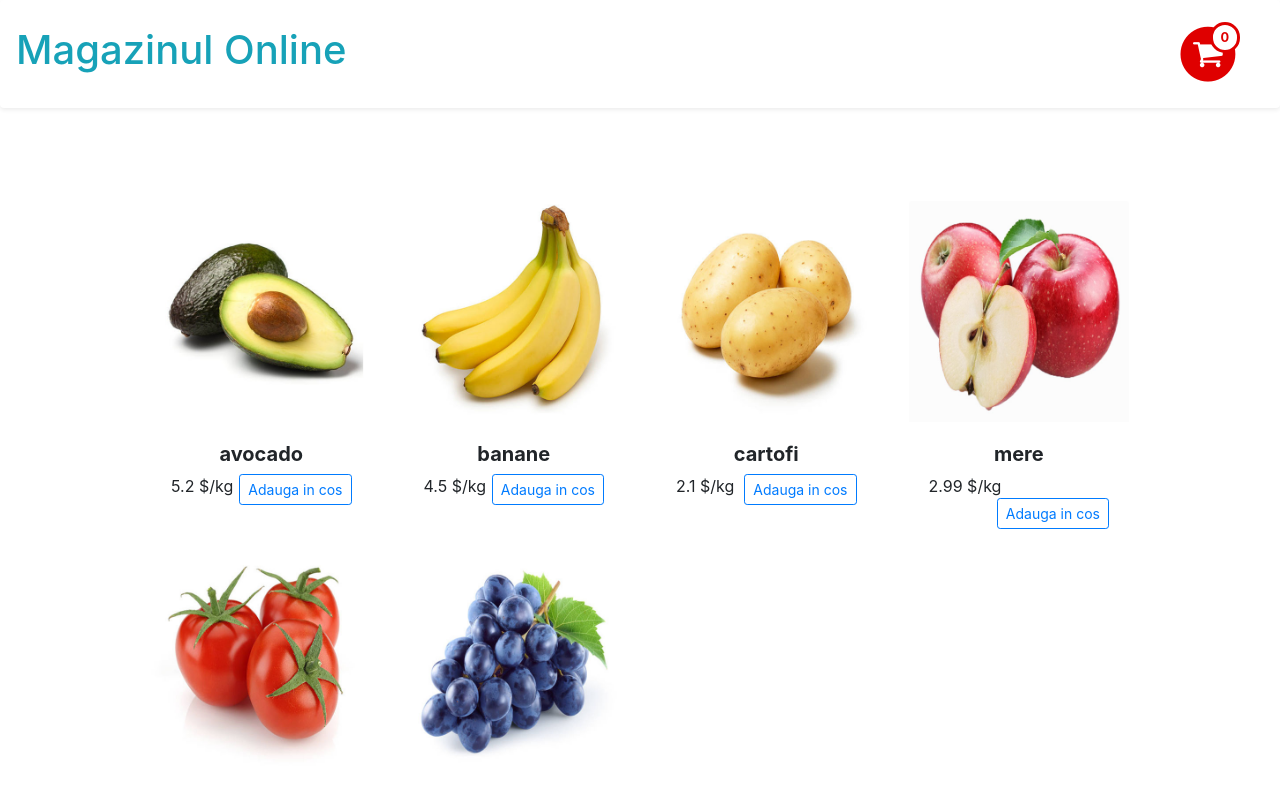
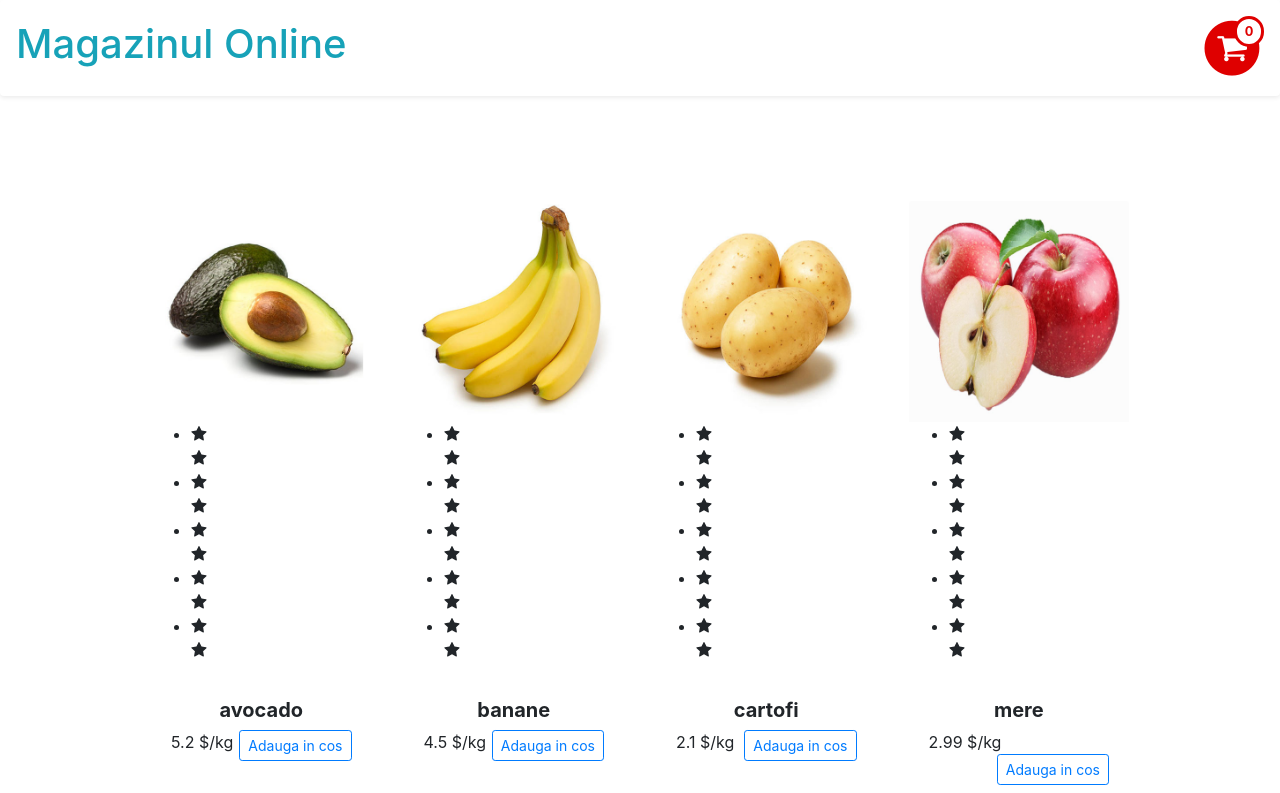
Before and after one commit to ionutpantazi/react-native-shopping-cart, a React (Create React App) app: page / in a window 1280 px wide. Shown: the top 793 px of the page. Built offline with nearby package versions, Linux system fonts and the light colour scheme.

Commit message:
edit nou

```diff
--- a/package.json
+++ b/package.json
@@ -6,6 +6,7 @@
     "@testing-library/jest-dom": "^4.2.4",
     "@testing-library/react": "^9.4.1",
     "@testing-library/user-event": "^7.2.1",
+    "antd": "^4.0.0",
     "bootstrap": "^4.4.1",
     "react": "^16.12.0",
     "react-bootstrap": "^1.0.0-beta.17",
--- a/public/index.html
+++ b/public/index.html
@@ -1,11 +1,9 @@
 <!DOCTYPE html>
 <html lang="en">
   <head>
-    <link rel="stylesheet" href="https://stackpath.bootstrapcdn.com/bootstrap/4.4.1/css/bootstrap.min.css" integrity="sha384-Vkoo8x4CGsO3+Hhxv8T/Q5PaXtkKtu6ug5TOeNV6gBiFeWPGFN9MuhOf23Q9Ifjh" crossorigin="anonymous">
+
     <link rel="stylesheet" href="https://cdnjs.cloudflare.com/ajax/libs/font-awesome/4.7.0/css/font-awesome.min.css">
-    <script src="https://code.jquery.com/jquery-3.4.1.slim.min.js" integrity="sha384-J6qa4849blE2+poT4WnyKhv5vZF5SrPo0iEjwBvKU7imGFAV0wwj1yYfoRSJoZ+n" crossorigin="anonymous"></script>
-    <script src="https://cdn.jsdelivr.net/npm/popper.js@1.16.0/dist/umd/popper.min.js" integrity="sha384-Q6E9RHvbIyZFJoft+2mJbHaEWldlvI9IOYy5n3zV9zzTtmI3UksdQRVvoxMfooAo" crossorigin="anonymous"></script>
-    <script src="https://stackpath.bootstrapcdn.com/bootstrap/4.4.1/js/bootstrap.min.js" integrity="sha384-wfSDF2E50Y2D1uUdj0O3uMBJnjuUD4Ih7YwaYd1iqfktj0Uod8GCExl3Og8ifwB6" crossorigin="anonymous"></script>
+
     <meta charset="utf-8" />
     <link rel="icon" href="%PUBLIC_URL%/favicon.ico" />
     <meta name="viewport" content="width=device-width, initial-scale=1" />
@@ -14,6 +12,8 @@
       name="description"
       content="Web site created using create-react-app"
     />
+    <!-- Bootstrap CSS -->
+    <link rel="stylesheet" href="https://stackpath.bootstrapcdn.com/bootstrap/4.4.1/css/bootstrap.min.css" integrity="sha384-Vkoo8x4CGsO3+Hhxv8T/Q5PaXtkKtu6ug5TOeNV6gBiFeWPGFN9MuhOf23Q9Ifjh" crossorigin="anonymous">
     <link rel="apple-touch-icon" href="%PUBLIC_URL%/logo192.png" />
     <!--
       manifest.json provides metadata used when your web app is installed on a
@@ -33,6 +33,9 @@
   </head>
   <body>
     <noscript>You need to enable JavaScript to run this app.</noscript>
+    <script src="https://code.jquery.com/jquery-3.4.1.slim.min.js" integrity="sha384-J6qa4849blE2+poT4WnyKhv5vZF5SrPo0iEjwBvKU7imGFAV0wwj1yYfoRSJoZ+n" crossorigin="anonymous"></script>
+    <script src="https://cdn.jsdelivr.net/npm/popper.js@1.16.0/dist/umd/popper.min.js" integrity="sha384-Q6E9RHvbIyZFJoft+2mJbHaEWldlvI9IOYy5n3zV9zzTtmI3UksdQRVvoxMfooAo" crossorigin="anonymous"></script>
+    <script src="https://stackpath.bootstrapcdn.com/bootstrap/4.4.1/js/bootstrap.min.js" integrity="sha384-wfSDF2E50Y2D1uUdj0O3uMBJnjuUD4Ih7YwaYd1iqfktj0Uod8GCExl3Og8ifwB6" crossorigin="anonymous"></script>
     <div id="root"></div>
     <!--
       This HTML file is a template.
--- a/src/App.js
+++ b/src/App.js
@@ -1,8 +1,12 @@
 import React, { useState } from 'react';
 import Produse from "./componente/ListaDeProduse";
 import Cos from "./componente/Cos";
+import Numar from "./componente/Numaratoare";
 import './App.css';
 import Dropdown from 'react-bootstrap/Dropdown'
+
+
+
 
 
 
@@ -37,7 +41,6 @@ class App extends React.Component {
     this.setState(state => {
       const a = state.cosProduse
       let dejaAdaugat = false
-
       a.forEach(b => {
         if (b.id === produs.id) {
           dejaAdaugat = true;
@@ -93,32 +96,26 @@ class App extends React.Component {
 
   render() {
     return (
-
       <div>
         <nav class="navbar navbar-light bg-light fixed-top shadow-sm p-3 mb-5 bg-white rounded">
           <span class="text-info h1">Magazinul Online</span>
-          <Dropdown>
 
-          <Dropdown.Toggle style={{backgroundColor: 'transparent', border:'none'}} >
-          <span class="fa-stack fa-2x has-badge" data-count="0">
-            <i class="fa fa-circle fa-stack-2x"></i>
-            <i class="fa fa-shopping-cart fa-stack-1x fa-inverse"></i>
-          </span>
-          </Dropdown.Toggle>
 
-          <Dropdown.Menu>
 
-              <Dropdown.Header><Cos
+          <div class="dropleft">
+            <div id="dropdownMenuButton" data-toggle="dropdown" aria-haspopup="true" aria-expanded="false">
+              <Numar cosProduse={this.state.cosProduse} />
+            </div>
+            <div class="dropdown-menu" aria-labelledby="dropdownMenuButton" style={{width:'600px'}}>
+              <Cos
                 cosProduse={this.state.cosProduse}
                 handleSterge={this.handleSterge}
                 handlePlus={this.handlePlus}
                 handleMinus={this.handleMinus}
                 handlePlateste={this.handlePlateste}
-            /></Dropdown.Header>
-
-
-          </Dropdown.Menu>
-        </Dropdown>
+              />
+            </div>
+          </div>
         </nav>
         <div class="produse">
           <Produse
@@ -126,10 +123,6 @@ class App extends React.Component {
             handleAdauga={this.handleAdauga}
           />
         </div>
-
-
-
-
       </div>
     )
   }
@@ -138,3 +131,20 @@ class App extends React.Component {
 
 
 export default App;
+
+/*<Dropdown>
+            <Dropdown.Toggle style={{backgroundColor: 'transparent', border:'none'}} >
+              <Numar cosProduse={this.state.cosProduse} />
+            </Dropdown.Toggle>
+          <Dropdown.Menu class="shadow-lg p-3 mb-5 bg-white rounded">
+            <Dropdown.Header>
+              <Cos
+                cosProduse={this.state.cosProduse}
+                handleSterge={this.handleSterge}
+                handlePlus={this.handlePlus}
+                handleMinus={this.handleMinus}
+                handlePlateste={this.handlePlateste}
+              />
+            </Dropdown.Header>
+          </Dropdown.Menu>
+        </Dropdown>*/
--- a/src/componente/Cos.js
+++ b/src/componente/Cos.js
@@ -3,7 +3,7 @@ class Cos extends React.Component {
     render() {
         const { cosProduse } = this.props;
         return (
-            <div style={{width:'400px'}}>
+            <div>
                 {cosProduse.length > 0 &&
                     <div>
                         <div>
--- a/src/componente/ListaDeProduse.js
+++ b/src/componente/ListaDeProduse.js
@@ -1,9 +1,11 @@
-import React from 'react'
+import React from 'react';
+import { Rate } from 'antd';
 class Produse extends React.Component {
     render() {
         const listaProduse = this.props.produse.map(produs => (
             <div class="card col-md-3 border-white">
                 <img src={produs.imagine} alt={produs.nume} class="card-img-top zoom" data-toggle="modal" data-target="#exampleModal" />
+                <Rate/>
                 <div class="card-body">
                     <h5 class="text-center font-weight-bold">{produs.nume}</h5>
                     <span>{produs.pret} $/kg</span>
--- /dev/null
+++ b/src/componente/Numaratoare.js
@@ -0,0 +1,15 @@
+import React from 'react'
+class Numar extends React.Component {
+    render() {
+        const { cosProduse } = this.props;
+        return (
+            // Font Awesome Icon with number badge/label: https://codepen.io/jmalatia/pen/MJaVxL
+            <div class="fa-stack fa-2x has-badge" data-count={cosProduse.length}>
+                <i class="fa fa-circle fa-stack-2x"></i>
+                <i class="fa fa-shopping-cart fa-stack-1x fa-inverse"></i>
+            </div>
+        )
+    }
+}
+
+export default Numar
```
Also changed, not shown: 1 other file (tests, documents, lock files or other folders). Lines whose indentation alone changed are shown as unchanged.
